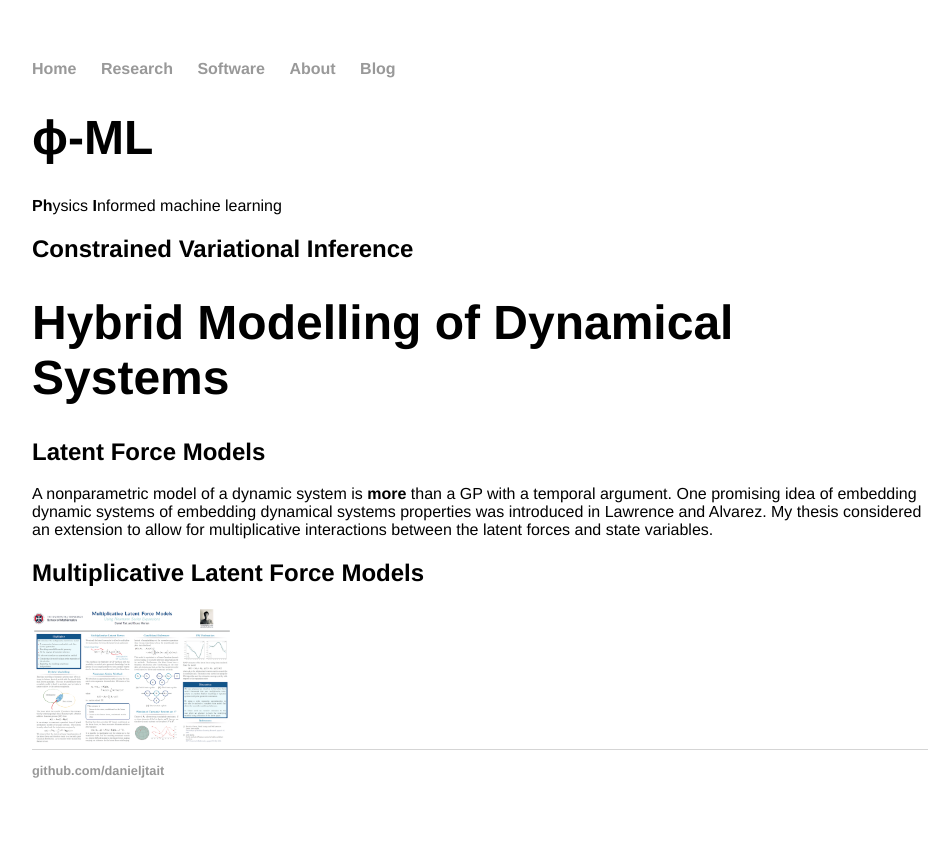
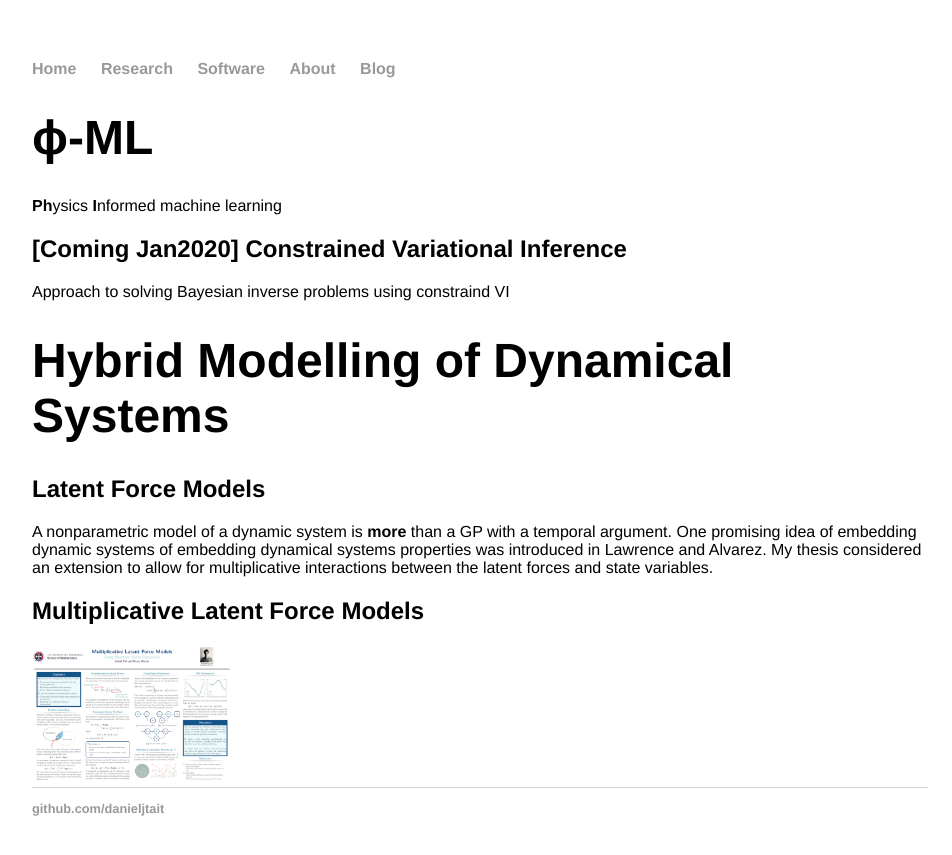
Before and after one commit to danieljtait/danieljtait.github.io, a Jekyll site: the page built from research/index.html, in a window 1280 px wide. Shown: the top 855 px of the page, without its empty margins (160-1112 px from the left). Built offline with Jekyll 4.4.1, drawn with Linux system fonts in a browser that asks for light colours.

Commit message:
pictures

```diff
--- a/research/index.html
+++ b/research/index.html
@@ -8,7 +8,12 @@ title: Research
   <p>
   <b>Ph</b>ysics <b>I</b>nformed machine learning
   </p>
-  <h2> Constrained Variational Inference</h2>
+
+  <h2> [Coming Jan2020] Constrained Variational Inference</h2>
+  <p>
+    Approach to solving Bayesian inverse problems using constraind VI
+  </p>
+
 
   <h1> Hybrid Modelling of Dynamical Systems </h1>
 
```
Also changed, not shown: index.html (+22 -0 lines), assets/circ_diff.png (added), assets/star_transport.png (added).
